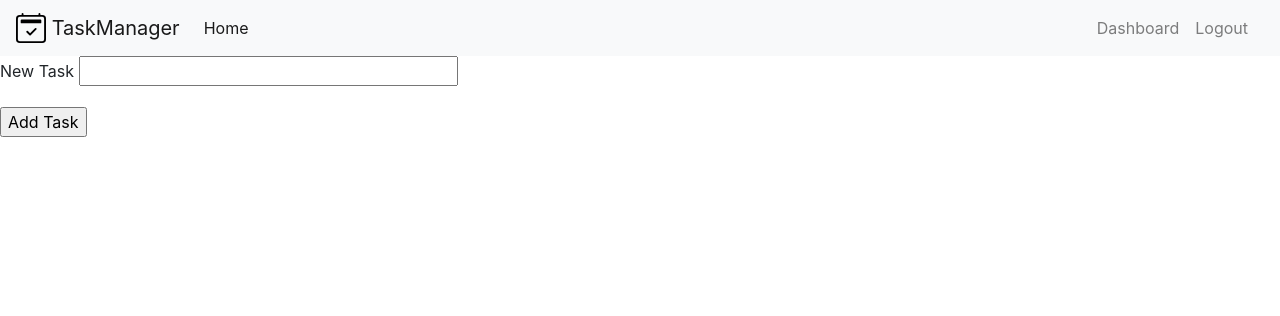
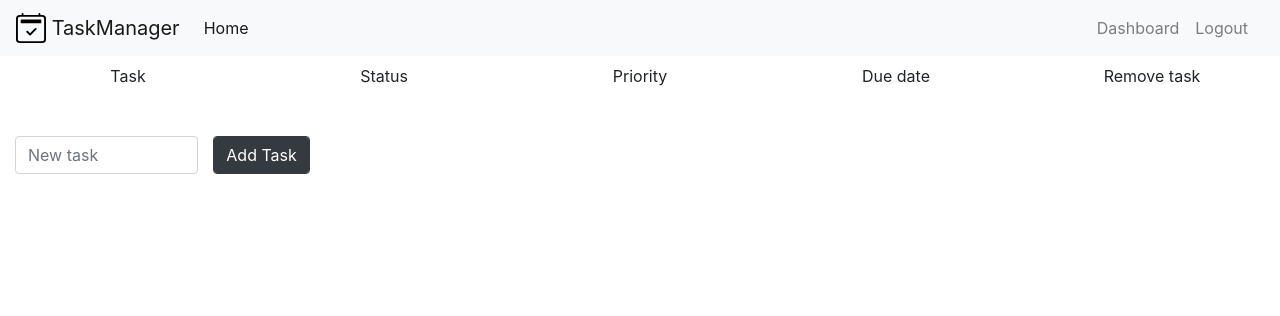
Before and after one commit to joaquinauc/task-manager, a Flask app: page /dashboard in a window 1280 px wide. Shown: the top 316 px of the page. Run offline with Flask 3, Linux system fonts and the light colour scheme; the visitor is signed in with stand-in values (Sample User, id 1); data comes from the database, SQL or seed files in the repository; data that the repository does not hold is empty.

Commit message:
update dashboard template by adding bootstrap elements and functionality

```diff
--- a/app/templates/dashboard.html
+++ b/app/templates/dashboard.html
@@ -1,28 +1,63 @@
 {% extends "base.html" %}
 
 {% block content %}
-    <div>
+    <div class="container-fluid">
+        <div class="row text-center mt-2">
+            <div class="col">Task</div>
+            <div class="col">Status</div>
+            <div class="col">Priority</div>
+            <div class="col">Due date</div>
+            <div class="col">Remove task</div>
+        </div>
         {% for task in tasks %}
-        <a href="{{ url_for('task', id=task.id, title=task.title) }}">{{ task.title }}</a>
-        &nbsp&nbsp&nbsp&nbsp&nbsp&nbsp Due Date: {{ task.due_date }} |
-        Task Status: {{ dict(select_form.status.choices).get(task.progress) }} |
-        Priority: {{ dict(select_form.priority.choices).get(task.priority) }}
-        <form action="{{ url_for('delete', id=task.id, title=task.title) }}" method="post">
-            {{ form.hidden_tag() }}
-            {{ form.submit(value='Delete') }}
-        </form>
+            <div class="row mt-2">
+                <div class="col">
+                    <a href="{{ url_for('task', id=task.id, title=task.title) }}" class="btn btn-light btn-md active btn-block"
+                       role="button" data-toggle="button" aria-pressed="false" id="btn-task">{{ task.title }}</a>
+                </div>
+                <div class="col">
+                    <form action="" method="GET">
+                        <select name="status{{ task.id }}" class="form-control btn btn-light" onchange="this.form.submit()">
+                            {% for value, label in select_form.status.choices %}
+                                <option value="{{ value }}" {% if value|string == task.progress|string %}selected{% endif %}>
+                                    {{ label }}
+                                </option>
+                            {% endfor %}
+                        </select>
+                    </form>
+                </div>
+                <div class="col">
+                    <form action="" method="GET">
+                        <select name="priority{{ task.id }}" class="form-control btn btn-light" onchange="this.form.submit()">
+                            {% for value, label in select_form.priority.choices %}
+                                <option value="{{ value }}" {% if value|string == task.priority|string %}selected{% endif %}>
+                                    {{ label }}
+                                </option>
+                            {% endfor %}
+                        </select>
+                    </form>
+                </div>
+                <div class="col text-center">{{ task.due_date }}</div>
+                <div class="col">
+                    <form action="{{ url_for('delete', id=task.id, title=task.title) }}" method="post">
+                        {{ form.hidden_tag() }}
+                        {{ form.submit(value='Delete', class="form-control btn btn-light") }}
+                    </form>
+                </div>
+            </div>
         {% endfor %}
     </div>
 
-    <form action="" method="post">
+    <form action="" method="POST">
         {{ form.hidden_tag() }}
-        <p>
-            {{ form.task.label }}
-            {{ form.task(size=32) }}
-            {% for error in form.task.errors %}
-            <span style="color: red;">[{{ error }}]</span>
-            {% endfor %}
-        </p>
-        <p>{{ form.submit() }}</p>
+        <div class="container-fluid">
+            <div class="row mt-5">
+                <div class="col-2">{{ form.task(class="form-control", placeholder="New task") }}</div>
+                <div class="col-0">{{ form.submit(class="form-control btn btn-dark") }}</div>
+                {% for error in form.task.errors %}
+                    <div class="alert alert-info" role="alert">{{ error }}</div>
+                {% endfor %}
+            </div>
+        </div>
     </form>
 {% endblock %}
```
